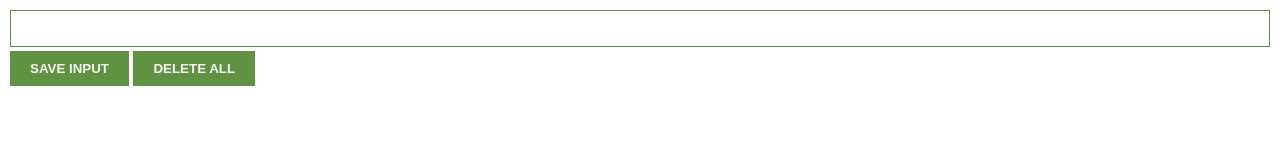
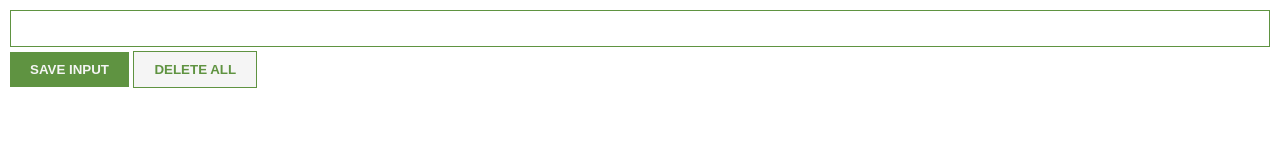
Before and after one commit to JNing73/thought-jotter, a plain HTML site: page index.html in a window 1280 px wide. Drawn offline with Linux system fonts and the light colour scheme.

Commit message:
style the delete button

```diff
--- a/index.css
+++ b/index.css
@@ -19,3 +19,9 @@ button {
     background: #5f9341;
     border-style: none;
 }
+
+#delete-btn {
+    color: #5f9341;
+    background: whitesmoke;
+    border:  1px solid #5f9341;
+}
```
